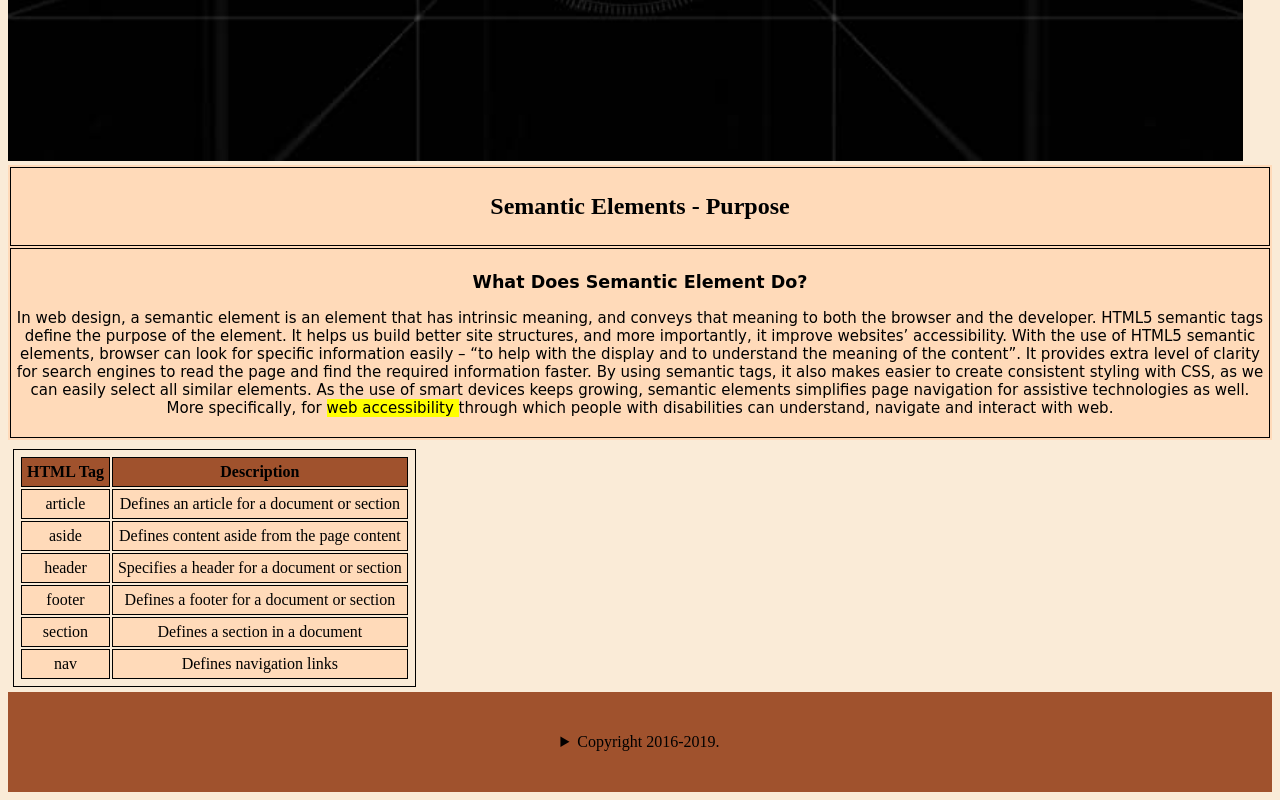
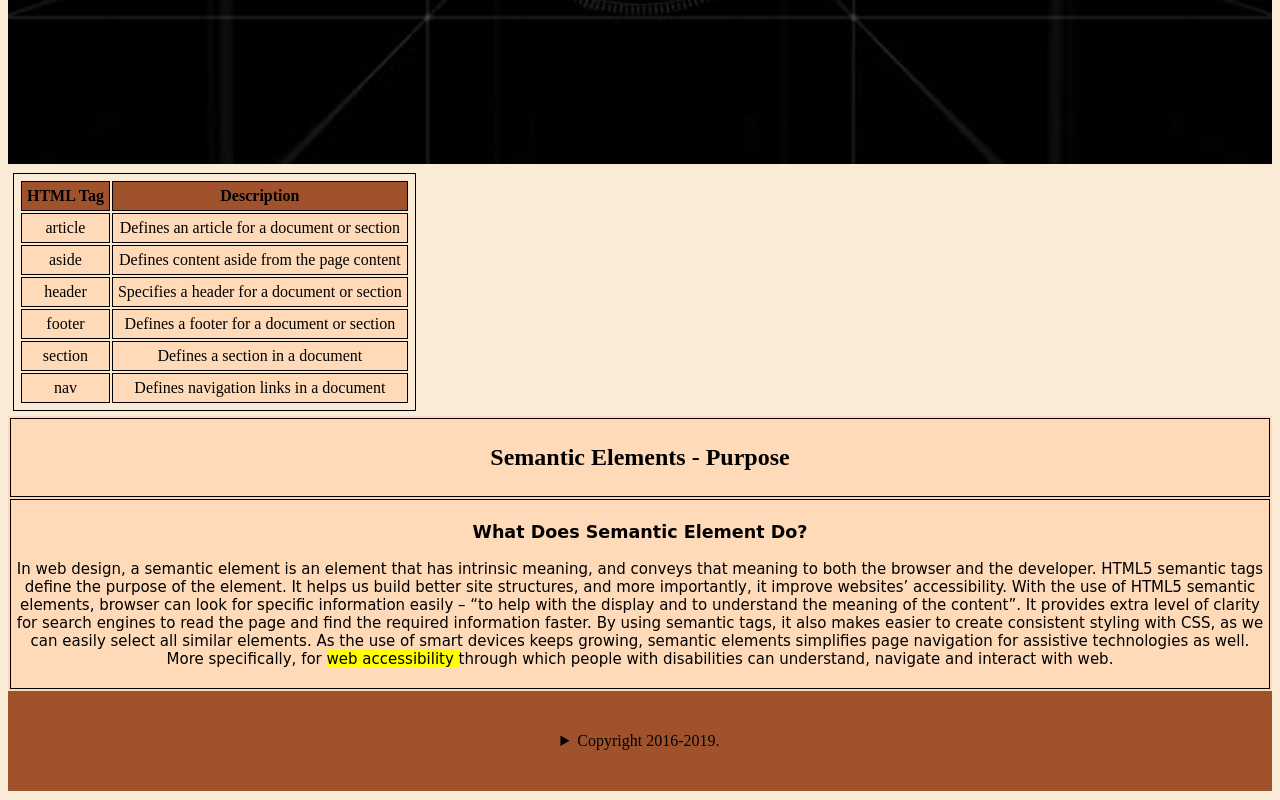
Before and after one commit to KKSankar/html-css-project, a plain HTML site: page index.html in a window 1280 px wide. Shown: the part 695-1495 px from the top of the page. Drawn offline with Linux system fonts and the light colour scheme.

Commit message:
adjusted the footer display

```diff
--- a/index.html
+++ b/index.html
@@ -34,26 +34,6 @@
 
      <section>  <img src="images/semantic.jpeg" alt = "semantic" /> </section>
 
-    <section>
-     <table>
-       <tr>
-        <th> <h2> Semantic Elements - Purpose </h2> </th>
-       </tr>
-       <tr>
-       <td>
-        <article>
-        <h3> What Does Semantic Element Do? </h3>
-         <p> In web design, a semantic element is an element that has intrinsic meaning,
-         and conveys that meaning to both the browser and the developer. HTML5 semantic tags define the purpose of the element. It helps us build better site structures, and more importantly, it improve websites’ accessibility. With the use of HTML5 semantic elements, browser can look for specific information easily – “to help with the display and to understand the meaning of the content”. It provides extra level of clarity for search engines to read the page and find the required information faster. By using semantic tags, it also makes easier to create consistent styling with CSS, as we can easily select all similar elements. As the use of smart devices keeps growing, semantic elements simplifies page navigation for assistive technologies as well. More specifically, for <mark> web accessibility </mark> through which people with disabilities can understand, navigate and interact with web. </p>
-        </article>
-        </td>
-       </tr>
-      </table>
-      </section>
-
-      <aside>
-
-      </aside>
      <div>
      <table>
        <tr>
@@ -81,12 +61,32 @@
       </tr>
       <tr>
             <td> nav </td>
-         <td> Defines navigation links </td>
+            <td> Defines navigation links in a document </td>
       </tr>
-
-
      </table>
      </div>
+
+    <section>
+     <table>
+       <tr>
+        <th> <h2> Semantic Elements - Purpose </h2> </th>
+       </tr>
+       <tr>
+       <td>
+        <article>
+        <h3> What Does Semantic Element Do? </h3>
+         <p> In web design, a semantic element is an element that has intrinsic meaning,
+         and conveys that meaning to both the browser and the developer. HTML5 semantic tags define the purpose of the element. It helps us build better site structures, and more importantly, it improve websites’ accessibility. With the use of HTML5 semantic elements, browser can look for specific information easily – “to help with the display and to understand the meaning of the content”. It provides extra level of clarity for search engines to read the page and find the required information faster. By using semantic tags, it also makes easier to create consistent styling with CSS, as we can easily select all similar elements. As the use of smart devices keeps growing, semantic elements simplifies page navigation for assistive technologies as well. More specifically, for <mark> web accessibility </mark> through which people with disabilities can understand, navigate and interact with web. </p>
+        </article>
+        </td>
+       </tr>
+      </table>
+      </section>
+
+      <aside>
+
+      </aside>
+
 
 
   <footer>
--- a/style.css
+++ b/style.css
@@ -1,6 +1,8 @@
 body
 {
    background-color: antiquewhite;
+   display:flex;
+   flex-direction:column;
 }
 header
 {
@@ -43,13 +45,14 @@ img
 {
   display: inline-block;
   float: center;
-  width: 145%;
+  width: 100%;
   height: 10%;
 
 }
-section
+section table
 {
-  display:inline-block;
+  float: left;
+
 }
 section article
 {
@@ -68,6 +71,10 @@ div table, th, td
   text-align: center;
   padding: 5px;
   margin: 5px;
+}
+div table
+{
+  float: left;
 }
 div th
 {
@@ -90,4 +97,5 @@ footer
    font-family: inherit;
    height: 100px;
    line-height: 100px;
+   margin-top: auto;
 }
```
Also changed, not shown: 1 other file. Lines whose indentation alone changed are shown as unchanged.
